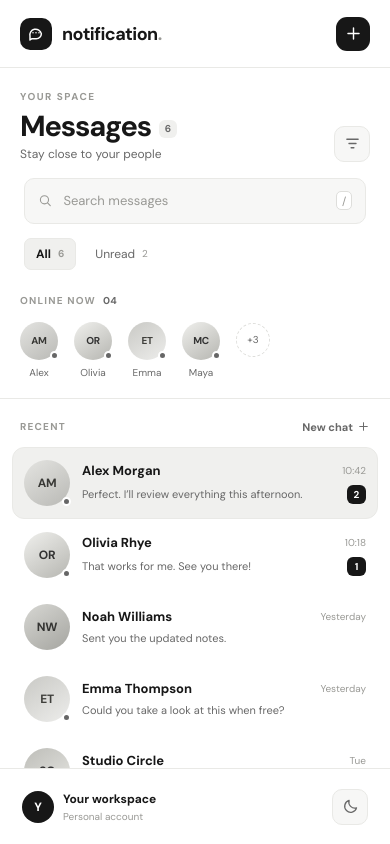
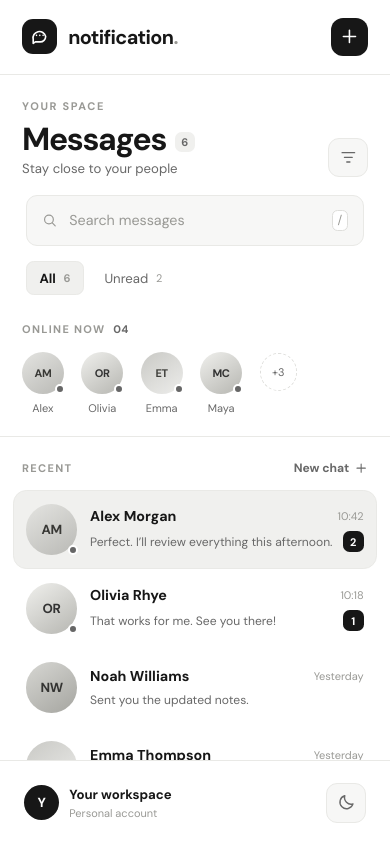
Before and after one commit to arman-somani/notification, a React (Vite) app: page / in a window 390 px wide. Built offline with nearby package versions, Linux system fonts and the light colour scheme.

Commit message:
Scale full Notification interface to 110 percent

```diff
--- a/src/App.css
+++ b/src/App.css
@@ -547,3 +547,22 @@
   .online-people { padding-top: 9px; }
   .conversation-item { padding-block: 8px; }
 }
+
+
+/* Global interface scale: 110%, while keeping the viewport fully covered */
+.app-shell {
+  zoom: 1.1;
+  width: calc(100vw / 1.1);
+  height: calc(100svh / 1.1);
+  min-height: 0;
+  max-width: none;
+  margin: 0;
+}
+
+@media (max-width: 760px) {
+  .app-shell {
+    width: calc(100vw / 1.1);
+    height: calc(100svh / 1.1);
+    margin: 0;
+  }
+}
```
